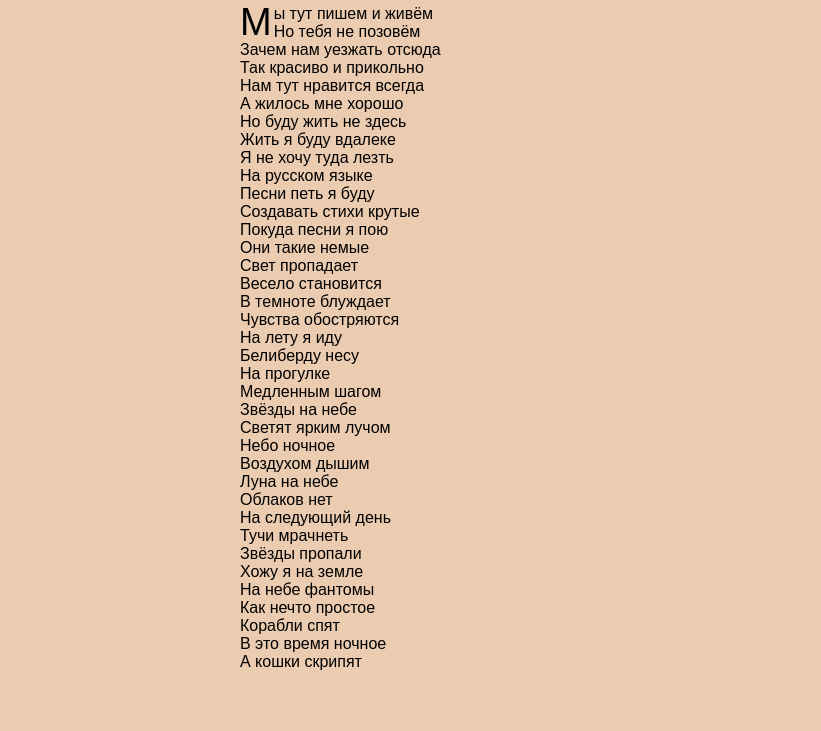
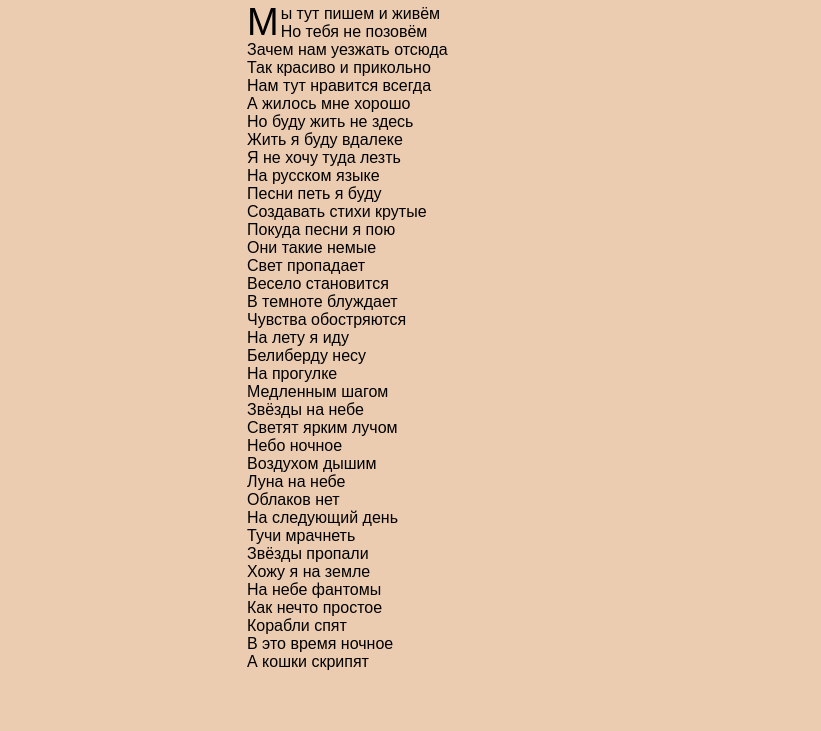
Before and after one commit to tvorit/tvorit.github.io, a plain HTML site: page stix1.html in a window 1280 px wide. Shown: the part 132-863 px from the top of the page, without its empty margins (229-1050 px from the left). Drawn offline with Linux system fonts and the light colour scheme.

Commit message:
Update 11.css

```diff
--- a/11.css
+++ b/11.css
@@ -29,7 +29,7 @@ h1 {
 }
 #poem p, h1 {
   margin: auto;
-  padding: 20px 10px 0 50px;
+  padding: 20px 10px 0 64px;
   text-align: left;
   width: 382px;
 }
```
